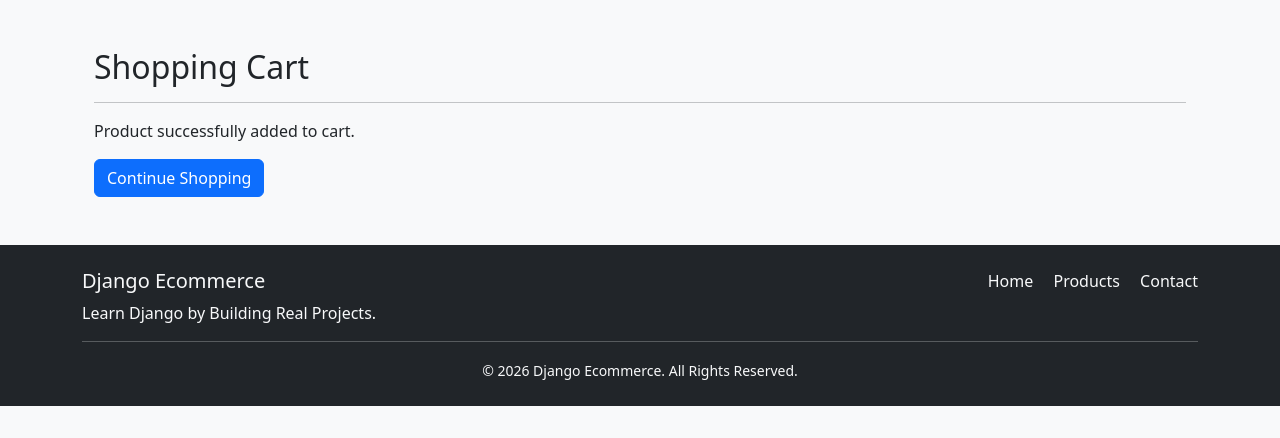
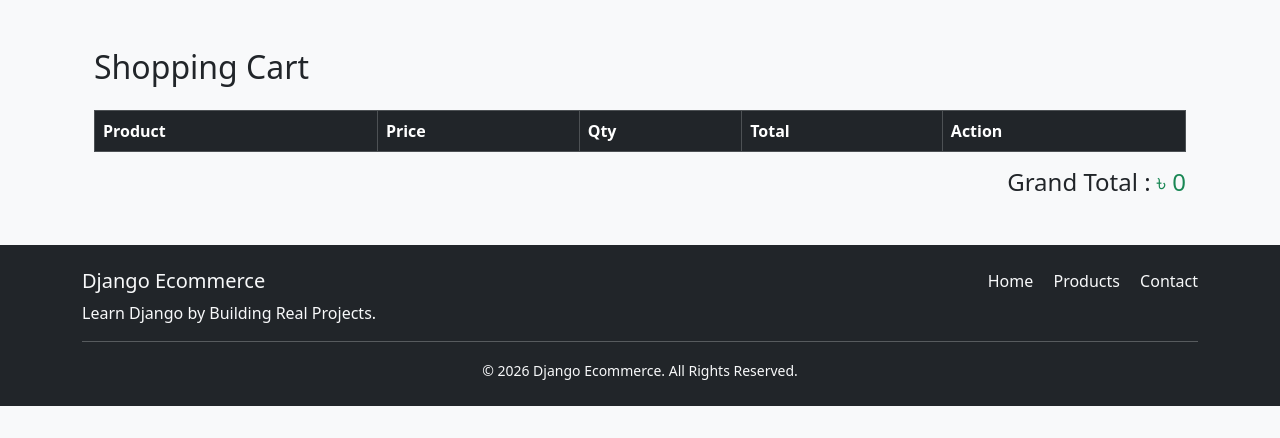
Before and after one commit to alifahmedpbd/django-ecommerce-web, a Django app: page /detail/ in a window 1280 px wide. Shown: the part 56-494 px from the top of the page. Run offline with Django 5.2, Linux system fonts and the light colour scheme; lists and menus that the app fills with data are empty.

Commit message:
Shopping cart with remove and total

```diff
--- a/cart/cart.py
+++ b/cart/cart.py
@@ -31,3 +31,42 @@ class Cart:
     def save(self):
 
         self.session.modified = True
+
+
+    # ==============================
+    # NEW METHODS
+    # ==============================
+
+    def remove(self, product):
+
+        product_id = str(product.id)
+
+        if product_id in self.cart:
+
+            del self.cart[product_id]
+
+            self.save()
+
+    def __iter__(self):
+
+        product_ids = self.cart.keys()
+
+        products = Product.objects.filter(id__in=product_ids)
+
+        cart = self.cart.copy()
+
+        for product in products:
+
+            cart[str(product.id)]["product"] = product
+
+            cart[str(product.id)]["price"] = product.price
+
+            cart[str(product.id)]["total_price"] = (product.price * cart[str(product.id)]["quantity"])
+
+        for item in cart.values():
+
+            yield item
+
+    def get_total_price(self):
+
+        return sum(item["price"] * item["quantity"] for item in self)
--- a/cart/urls.py
+++ b/cart/urls.py
@@ -6,4 +6,5 @@ app_name = "cart"
 urlpatterns = [
     path("add/<int:product_id>/", views.cart_add, name="cart_add"),
     path("detail/", views.cart_detail, name="cart_detail"),
+    path("remove/<int:product_id>/", views.cart_remove, name="cart_remove"),
 ]
--- a/cart/views.py
+++ b/cart/views.py
@@ -18,3 +18,13 @@ def cart_detail(request):
     cart = Cart(request)
 
     return render(request, "cart/cart_detail.html", {"cart": cart})
+
+def cart_remove(request, product_id):
+
+    cart = Cart(request)
+
+    product = get_object_or_404(Product, id=product_id)
+
+    cart.remove(product)
+
+    return redirect("cart:cart_detail")
--- a/templates/cart/cart_detail.html
+++ b/templates/cart/cart_detail.html
@@ -1,31 +1,119 @@
 {% extends "base.html" %}
 
 {% block title %}
+
 Shopping Cart
+
 {% endblock %}
 
 {% block content %}
 
 <div class="container mt-5">
 
-    <h2>Shopping Cart</h2>
+    <h2 class="mb-4">
 
-    <hr>
+        Shopping Cart
 
-    <p>
+    </h2>
 
-        Product successfully added to cart.
+    {% if cart %}
 
-    </p>
+    <table class="table table-bordered align-middle">
 
-    <a
-        href="{% url 'store:product_list' %}"
-        class="btn btn-primary"
-    >
+        <thead class="table-dark">
 
-        Continue Shopping
+            <tr>
 
-    </a>
+                <th>Product</th>
+
+                <th>Price</th>
+
+                <th>Qty</th>
+
+                <th>Total</th>
+
+                <th>Action</th>
+
+            </tr>
+
+        </thead>
+
+        <tbody>
+
+            {% for item in cart %}
+
+            <tr>
+
+                <td>
+
+                    {{ item.product.name }}
+
+                </td>
+
+                <td>
+
+                    ৳ {{ item.price }}
+
+                </td>
+
+                <td>
+
+                    {{ item.quantity }}
+
+                </td>
+
+                <td>
+
+                    ৳ {{ item.total_price }}
+
+                </td>
+
+                <td>
+
+                    <a
+                        href="{% url 'cart:cart_remove' item.product.id %}"
+                        class="btn btn-danger btn-sm"
+                    >
+
+                        Remove
+
+                    </a>
+
+                </td>
+
+            </tr>
+
+            {% endfor %}
+
+        </tbody>
+
+    </table>
+
+    <div class="text-end">
+
+        <h4>
+
+            Grand Total :
+
+            <span class="text-success">
+
+                ৳ {{ cart.get_total_price }}
+
+            </span>
+
+        </h4>
+
+    </div>
+
+    {% else %}
+
+    <div class="alert alert-warning">
+
+        Your cart is empty.
+
+    </div>
+
+    {% endif %}
 
 </div>
 
--- a/templates/partials/navbar.html
+++ b/templates/partials/navbar.html
@@ -79,7 +79,7 @@
 
                     <a
                         class="nav-link"
-                        href="#"
+                        href="{% url 'cart:cart_detail' %}"
                     >
                         Cart
                     </a>
```
